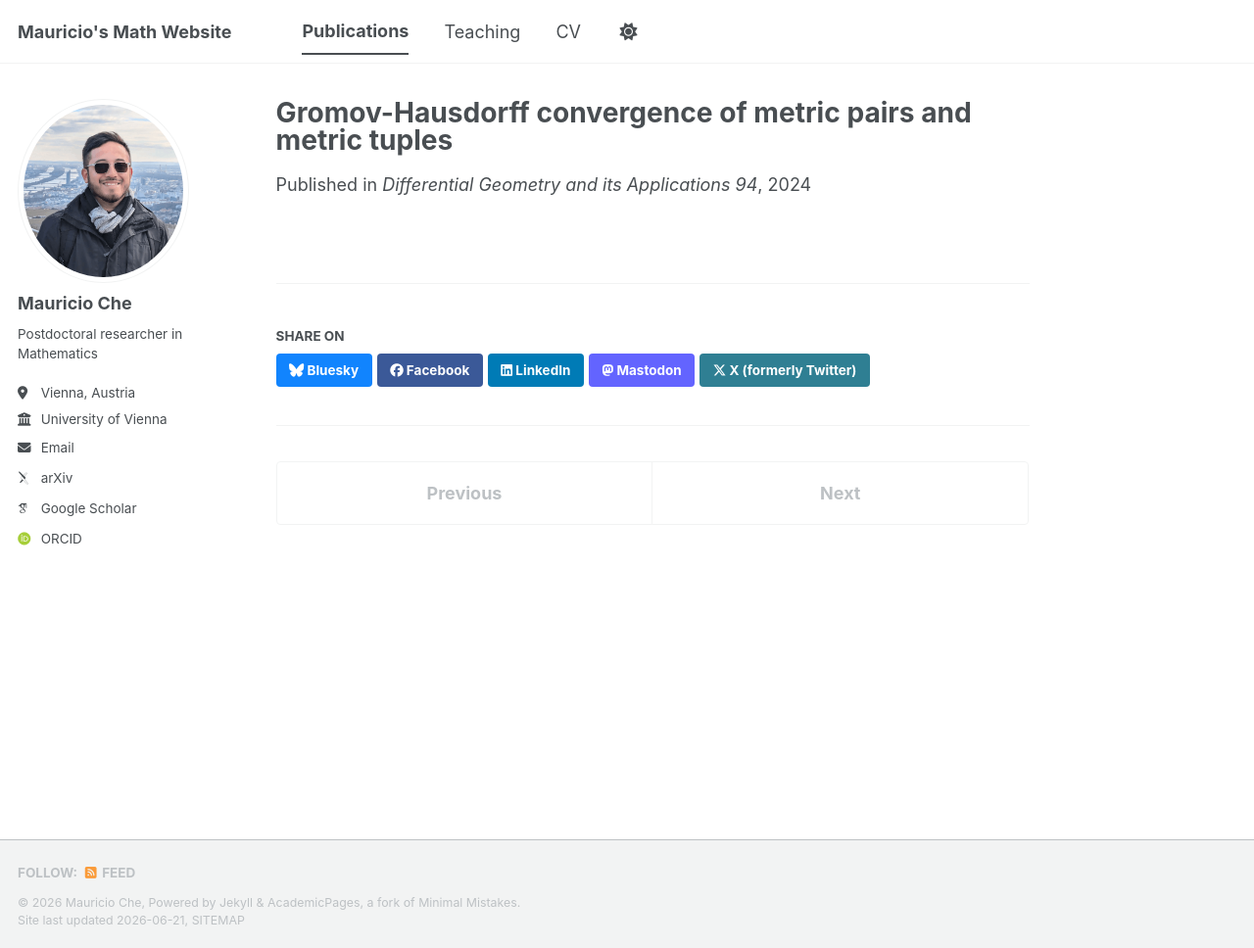
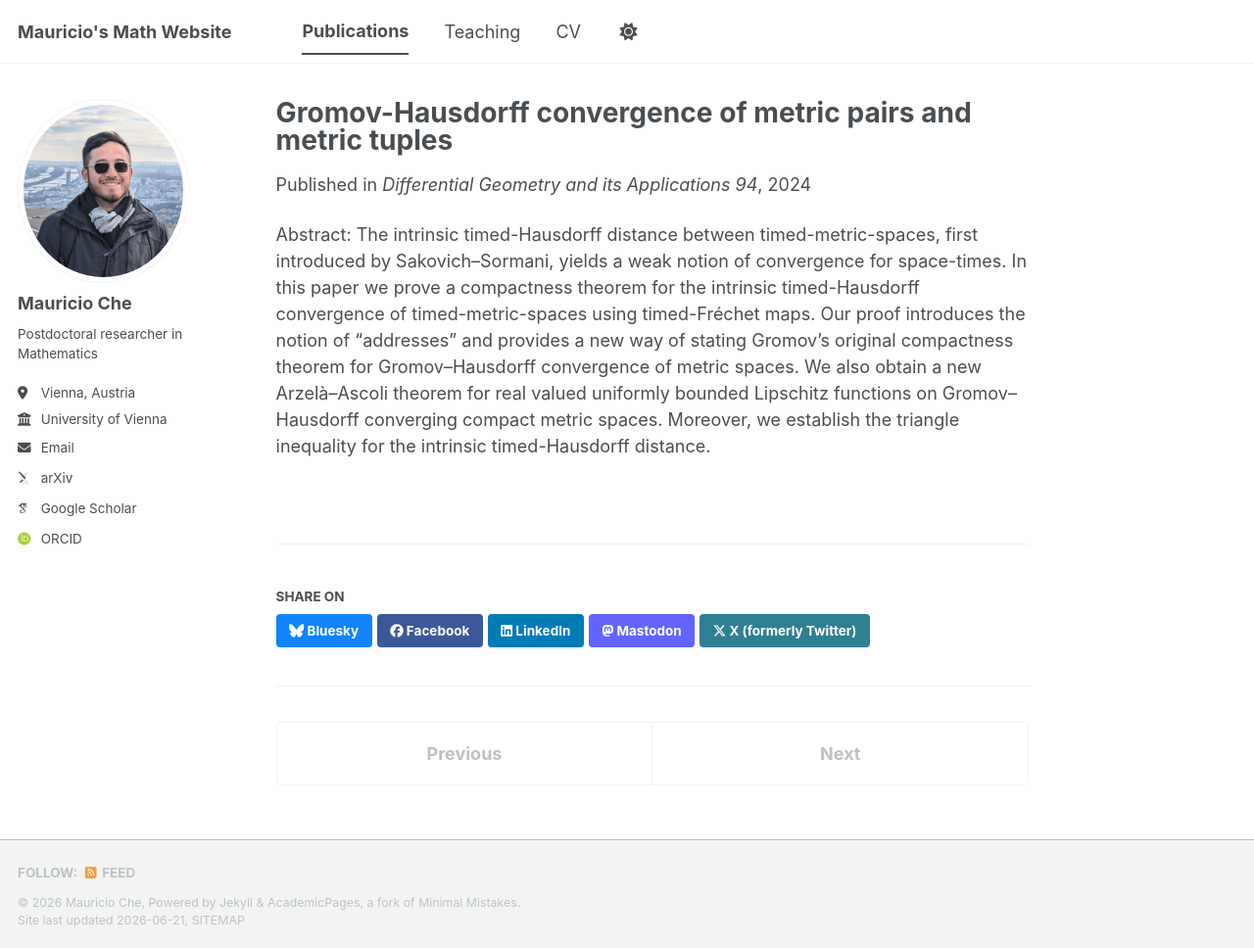
Before and after one commit to MauricioChe/mauricioche.github.io, a Jekyll site: the page built from _publications/2023-AhumadaGomez-Che.md, in a window 1280 px wide and 968 px high. Shown: the whole window at 98% size. Built offline with Jekyll 4.4.1, drawn with Linux system fonts in a browser that asks for light colours; some web fonts are replaced; a script bundle is joined from its source files by our own code; library files that are not in the unit come from our copies.

Commit message:
Update 2023-AhumadaGomez-Che.md

```diff
--- a/_publications/2023-AhumadaGomez-Che.md
+++ b/_publications/2023-AhumadaGomez-Che.md
@@ -7,3 +7,5 @@ date: 2024-06-01
 venue: 'Differential Geometry and its Applications 94'
 paperurl: https://doi.org/10.1016/j.difgeo.2024.102135
 ---
+
+Abstract: The intrinsic timed-Hausdorff distance between timed-metric-spaces, first introduced by Sakovich–Sormani, yields a weak notion of convergence for space-times. In this paper we prove a compactness theorem for the intrinsic timed-Hausdorff convergence of timed-metric-spaces using timed-Fréchet maps. Our proof introduces the notion of “addresses” and provides a new way of stating Gromov's original compactness theorem for Gromov–Hausdorff convergence of metric spaces. We also obtain a new Arzelà–Ascoli theorem for real valued uniformly bounded Lipschitz functions on Gromov–Hausdorff converging compact metric spaces. Moreover, we establish the triangle inequality for the intrinsic timed-Hausdorff distance.
```
